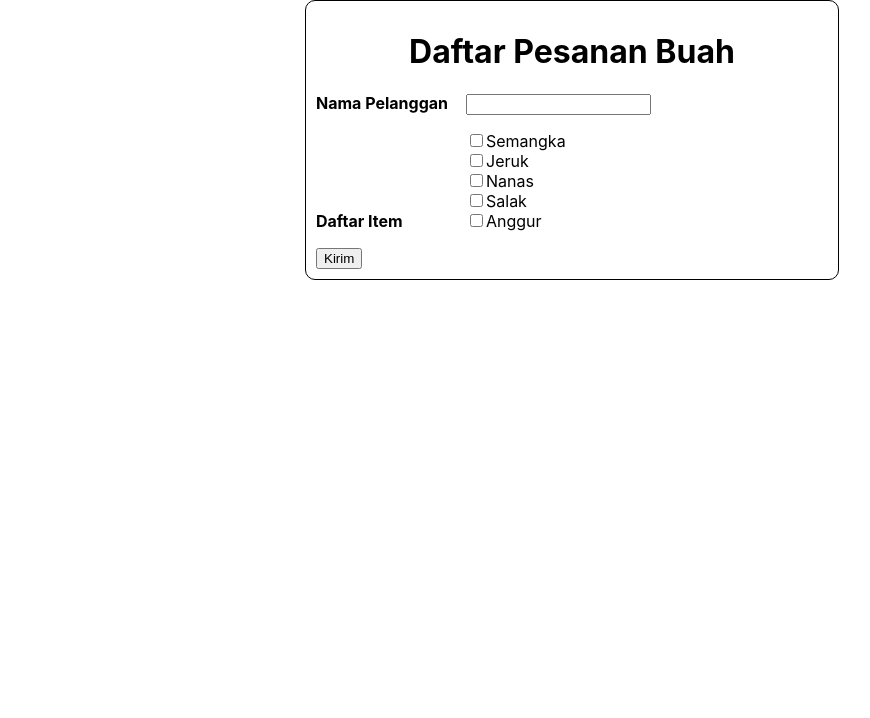
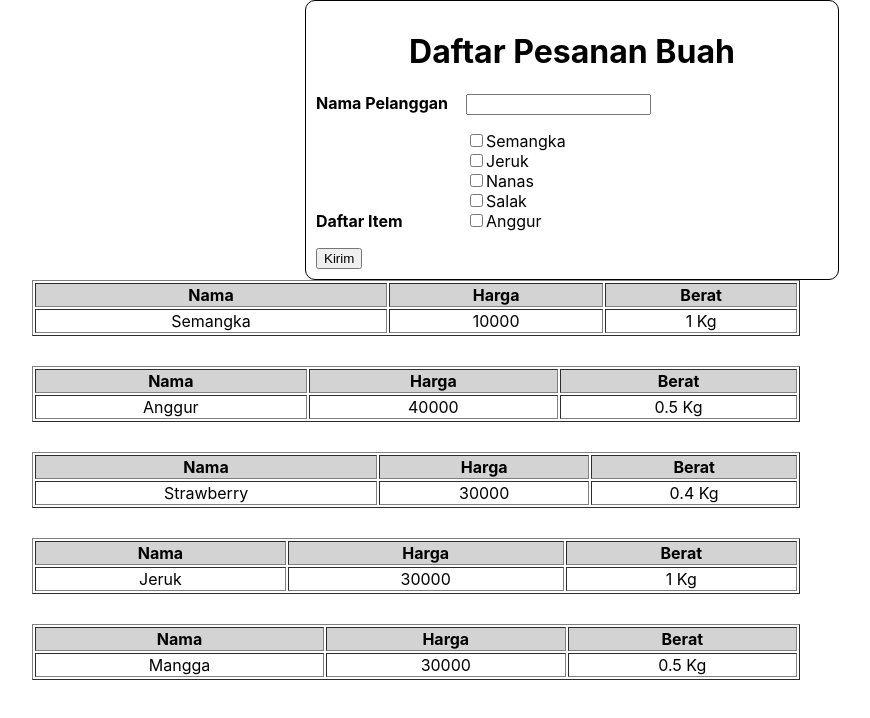
Before and after one commit to folksfolk/sanbercode-reactjs-0820-2-2, a React (Create React App) app: page / in a window 1280 px wide. Shown: the top 718 px of the page, without its empty margins (68-938 px from the left). Built offline with nearby package versions, Linux system fonts and the light colour scheme.

Commit message:
Tambah Tugas

```diff
--- a/src/App.js
+++ b/src/App.js
@@ -1,38 +1,16 @@
 import React from 'react';
-import logo from './logo.svg';
-import './App.css';
+// import logo from './logo.svg';
+// import './App.css';
+import FormPembelian from './Tugas-9/FormPembelian'
+// import TabelBuah from './Tugas-10/TabelBuah'
+// import DaftarBuah from './Tugas-10/Buah'
+import DataBuah from './Tugas-10/Buah';
 
 function App() {
   return (
-    <div style={{width: "40%", margin: "0 auto", padding: "10px", border: "1px solid #000", borderRadius: "10px"}}>
-      <h1 style={{textAlign: "center"}}> Daftar Pesanan Buah </h1>
-      <div style={{display: "block", marginBottom: "1em"}}>
-        <div style={{display: "inline-block", width: "150px", fontWeight: "bold", fontSize: "16px"}}>
-          Nama Pelanggan
-        </div>
-        <input style={{display: "inline-block"}} type="text" name="name">
-        </input>
-      </div>
-      <div style={{display: "block", marginBottom: "1em"}}>
-      <div style={{display: "inline-block", width: "150px", fontWeight: "bold", fontSize: "16px"}}>
-          Daftar Item
-        </div>
-        <div style={{display: "inline-block"}}>
-          <input type="checkbox" id="Semangka" name="buah" value="Semangka"></input>
-          <label for="Semangka">Semangka</label><br></br>
-          <input type="checkbox" id="Jeruk" name="buah" value="Jeruk"></input>
-          <label for="Jeruk">Jeruk</label><br></br>
-          <input type="checkbox" id="Nanas" name="buah" value="Nanas"></input>
-          <label for="Nanas">Nanas</label><br></br>
-          <input type="checkbox" id="Salak" name="buah" value="Salak"></input>
-          <label for="Salak">Salak</label><br></br>
-          <input type="checkbox" id="Anggur" name="buah" value="Anggur"></input>
-          <label for="Anggur">Anggur</label><br></br>
-        </div>
-      </div>
-      <button>
-        <a href="" style={{textDecoration: "none", color: "black", borderRadius: "20px"}}>Kirim</a>
-      </button>
+    <div>
+      <FormPembelian />
+      <DataBuah />
     </div>
   );
 }
--- /dev/null
+++ b/src/Tugas-10/Buah.js
@@ -0,0 +1,28 @@
+import React, {Component} from 'react' ;
+import TabelBuah from './TabelBuah';
+
+class DataBuah extends Component {
+    render() {
+        const dataHargaBuah = [
+            {nama: "Semangka", harga: 10000, berat: 1000},
+            {nama: "Anggur", harga: 40000, berat: 500},
+            {nama: "Strawberry", harga: 30000, berat: 400},
+            {nama: "Jeruk", harga: 30000, berat: 1000},
+            {nama: "Mangga", harga: 30000, berat: 500},
+          ]
+
+        return(
+            <>
+            {
+                dataHargaBuah.map((el, idx)=>{
+                    return(
+                        <TabelBuah key={idx} item={el}/>
+                    )
+                })
+            }
+            </>
+        )
+    }
+}
+
+export default DataBuah
--- /dev/null
+++ b/src/Tugas-10/TabelBuah.js
@@ -0,0 +1,28 @@
+import React, { Component } from 'react';
+import './Table.css'
+
+
+
+
+class Table extends Component {
+    render() {
+      return (
+        <table border="1px" className= "listtable">
+          <thead>
+            <tr>
+                <th>Nama</th>
+                <th>Harga</th>
+                <th>Berat</th>
+            </tr>
+            </thead>
+            <tr>
+                <td>{this.props.item.nama}</td>
+                <td>{this.props.item.harga}</td>
+                <td>{this.props.item.berat / 1000} Kg</td>
+            </tr>
+        </table>
+      )
+    }
+}
+
+export default Table
--- /dev/null
+++ b/src/Tugas-10/Table.css
@@ -0,0 +1,15 @@
+.listtable{
+    margin-right: 100px;
+    margin-left: 100px;
+    margin-bottom: 30px;
+    width: 60%;
+    text-align: center;
+}
+
+thead{
+    background-color: lightgray;
+}
+
+tbody{
+    background-color: lightsalmon;
+}
--- /dev/null
+++ b/src/Tugas-9/FormPembelian.js
@@ -0,0 +1,44 @@
+import React from 'react' ;
+
+class FormPembelian extends React.Component {
+    render(){
+        return(
+            <>
+            <div className="container">
+                <div style={{width: "40%", margin: "0 auto", padding: "10px", border: "1px solid #000", borderRadius: "10px"}}>
+                    <h1 style={{textAlign: "center"}}> Daftar Pesanan Buah </h1>
+                    <div style={{display: "block", marginBottom: "1em"}}>
+                        <div style={{display: "inline-block", width: "150px", fontWeight: "bold", fontSize: "16px"}}>
+                        Nama Pelanggan
+                        </div>
+                        <input style={{display: "inline-block"}} type="text" name="name">
+                        </input>
+                    </div>
+                    <div style={{display: "block", marginBottom: "1em"}}>
+                    <div style={{display: "inline-block", width: "150px", fontWeight: "bold", fontSize: "16px"}}>
+                        Daftar Item
+                        </div>
+                        <div style={{display: "inline-block"}}>
+                        <input type="checkbox" id="Semangka" name="buah" value="Semangka"></input>
+                        <label for="Semangka">Semangka</label><br></br>
+                        <input type="checkbox" id="Jeruk" name="buah" value="Jeruk"></input>
+                        <label for="Jeruk">Jeruk</label><br></br>
+                        <input type="checkbox" id="Nanas" name="buah" value="Nanas"></input>
+                        <label for="Nanas">Nanas</label><br></br>
+                        <input type="checkbox" id="Salak" name="buah" value="Salak"></input>
+                        <label for="Salak">Salak</label><br></br>
+                        <input type="checkbox" id="Anggur" name="buah" value="Anggur"></input>
+                        <label for="Anggur">Anggur</label><br></br>
+                        </div>
+                    </div>
+                    <button>
+                        <a href="" style={{textDecoration: "none", color: "black", borderRadius: "20px"}}>Kirim</a>
+                    </button>
+                </div>
+            </div>
+            </>
+        )
+    }
+}
+
+export default FormPembelian;
```
